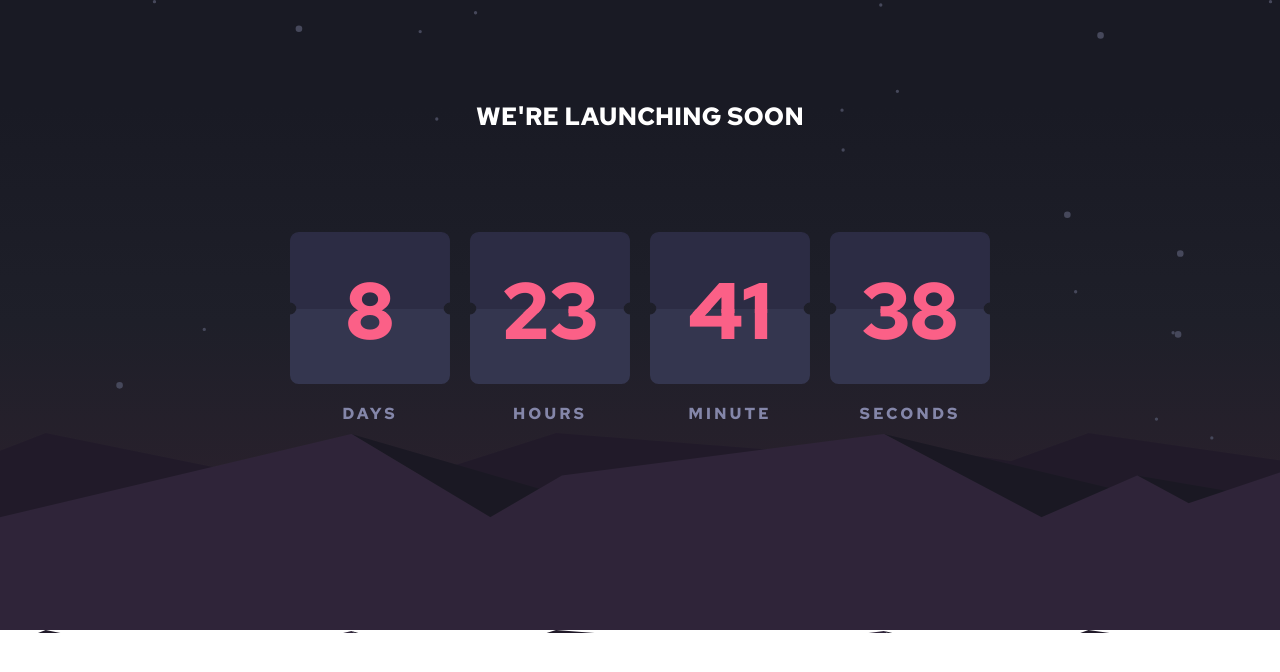
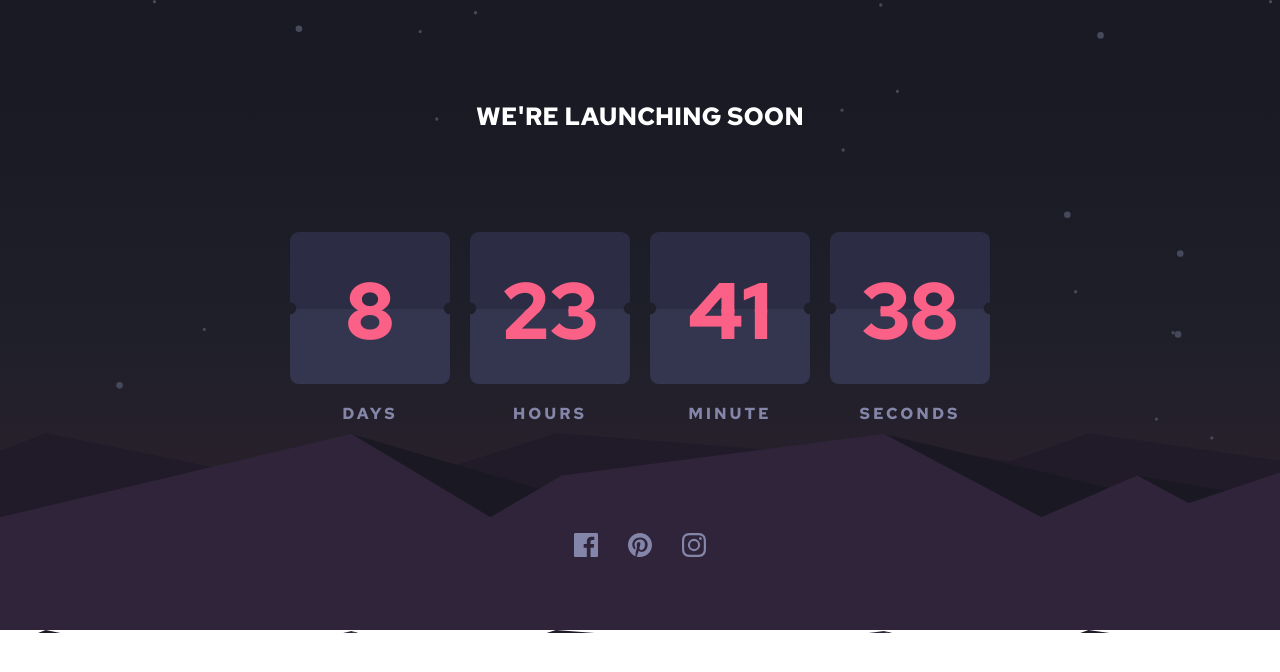
Before and after one commit to Razha90/CountDown, a plain HTML site: page index.html in a window 1280 px wide. Drawn offline with Linux system fonts and the light colour scheme.

Commit message:
Icon Update

```diff
--- a/index.html
+++ b/index.html
@@ -60,7 +60,11 @@
             <div class="bottom"><span class="number back-top">00</span></div>
         </div>
         <div class="bg-bottom">
-
+            <div class="hill-flex">
+                <img src="./img/icon-facebook.svg" alt="facebook">
+                <img src="./img/icon-pinterest.svg" alt="pinterest">
+                <img src="./img/icon-instagram.svg" alt="instagram">
+            </div>
         </div>
     </div>
 
--- a/style.css
+++ b/style.css
@@ -142,3 +142,20 @@ body {
   width: 100%;
   height: 200px;
 }
+
+.hill-flex {
+  display: flex;
+  justify-content: center;
+  gap: 30px;
+  position: relative;
+  top: 100px;
+}
+
+.hill-flex img:hover {
+  transform: rotateY(360deg);
+  transition: 1s;
+}
+
+@media screen and (max-width: 700px) {
+
+}
```
